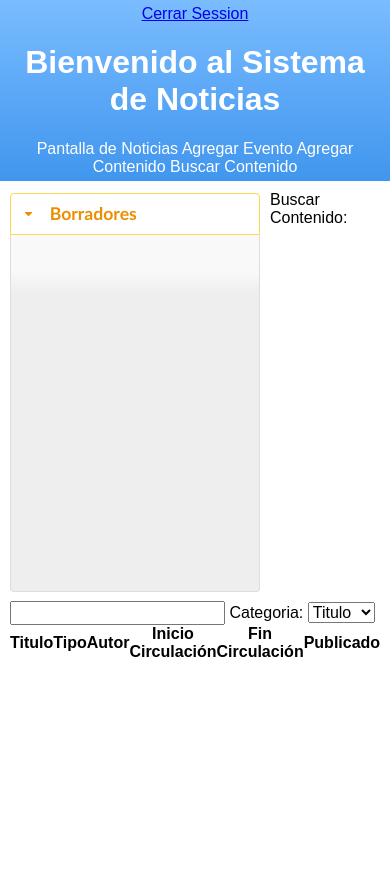
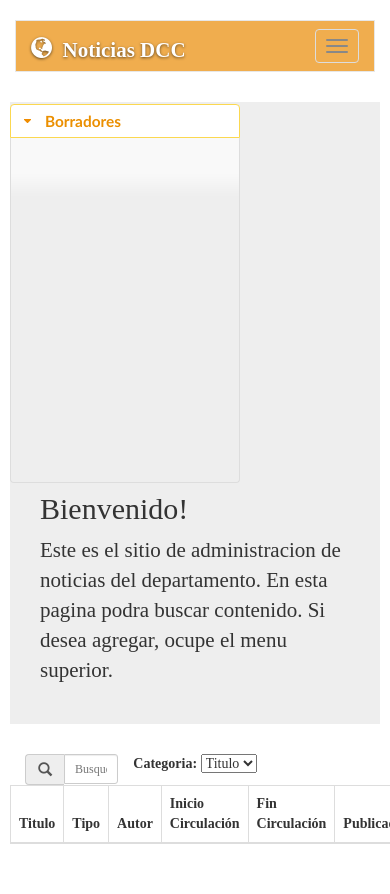
Before and after one commit to WillyMaikowski/ncid, a Django app: page /news/search/ in a window 390 px wide; the page is wider, and only the part inside the window is pictured. Before the commit the page ends 657 px from the top of that part, so only its background shows below. Run offline with Django 3.2, Linux system fonts and the light colour scheme; the visitor is signed in with stand-in values (Sample User, id 1); data comes from the database, SQL or seed files in the repository; data that the repository does not hold is empty; some libraries are stand-ins or nearby versions.

```diff
--- a/news/static/news/js/content-edition.js
+++ b/news/static/news/js/content-edition.js
@@ -202,7 +202,9 @@ function ContentEditor() {
     this.preview = function() {
     }
     this.cancel = function() {
-        window.location = IndexURL;
+        $.post(this.saveURL(), {cancel:true}, function(result) {
+            window.location = IndexURL;
+        });
     }
     this.showValidationErrors = function(errors) {
         console.log(errors);
--- a/news/static/news/style/base.css
+++ b/news/static/news/style/base.css
@@ -1,31 +1,35 @@
-header {
-    background: #7abcff; /* Old browsers */
-    background: -moz-linear-gradient(top, #7abcff 0%, #60abf8 44%, #4096ee 100%); /* FF3.6+ */
-    background: -webkit-gradient(linear, left top, left bottom, color-stop(0%,#7abcff), color-stop(44%,#60abf8), color-stop(100%,#4096ee)); /* Chrome,Safari4+ */
-    background: -webkit-linear-gradient(top, #7abcff 0%,#60abf8 44%,#4096ee 100%); /* Chrome10+,Safari5.1+ */
-    background: -o-linear-gradient(top, #7abcff 0%,#60abf8 44%,#4096ee 100%); /* Opera 11.10+ */
-    background: -ms-linear-gradient(top, #7abcff 0%,#60abf8 44%,#4096ee 100%); /* IE10+ */
-    background: linear-gradient(to bottom, #7abcff 0%,#60abf8 44%,#4096ee 100%); /* W3C */
-    filter: progid:DXImageTransform.Microsoft.gradient( startColorstr='#7abcff', endColorstr='#4096ee',GradientType=0 ); /* IE6-9 */
-
-    color:white;
-    text-align:center;
-    padding:5px;
+body {
+    font-family: 'Bitter', serif;
+    padding-top: 20px;
+    padding-bottom: 20px;
+}
+td div[class^=col-] {
+    padding-left: 0;
+}
+.jumbotron {
+    padding-top: 24px;
+    padding-bottom: 24px;
+}
+.navbar {
+    margin-bottom: 20px;
+    background-color: #f0ad4e;
+    color: white;
+}
+.navbar a, .navbar a:hover {
+    color: white !important;
 }
 
-header nav a:link {
-    color: white;
-    text-decoration: none;
+.navbar li.active a, .navbar a:hover {
+    background-color: #eea236 !important;
 }
-
-header nav a:visited {
-    color: white;
-    text-decoration: none;
+.navbar-brand {
+    font-size: 21px;
+    font-weight: bold;
+    text-shadow: 0 1px 3px rgba(0,0,0,.6);
 }
-
-header nav a:hover {
-    color: #0033CC;
-    text-decoration: none;
+.destacar {
+    background-color: yellow;
+    font-style: normal;
 }
 
 #leftPanel {
--- a/news/templates/news/base.html
+++ b/news/templates/news/base.html
@@ -1,32 +1,54 @@
 {% load staticfiles %}
 <!DOCTYPE html>
-<html>
+<html lang="es">
     <head>
+        <meta http-equiv="content-type" content="text/html; charset=UTF-8">
         <meta charset="utf-8">
-        <link rel="stylesheet" href="{% static 'news/style/normalize.css' %}" />
+        <meta http-equiv="X-UA-Compatible" content="IE=edge">
+        <meta name="viewport" content="width=device-width, initial-scale=1">
+
+        <title>Sistemas de Noticias DCC</title>
+
+        <link rel="stylesheet" href="{% static 'news/style/bootstrap.css' %}">
         <link rel="stylesheet" href="{% static 'news/style/base.css' %}" />
         <link rel="stylesheet" href="{% static 'news/style/slides.css' %}" />
         <link rel="stylesheet" href="{% static 'news/style/jquery-ui.css' %}" />
-        <title>Sistema de Noticias del DCC</title>
+
         <script src="{% static 'news/js/jquery.min.js' %}" ></script>
         <script src="{% static 'news/js/jquery-ui.min.js' %}" ></script>
         <script src="{% static 'news/js/datepicker-es.js' %}" ></script>
+        <script src="{% static 'news/js/bootstrap.min.js' %}"></script>
         <script src="{% static 'news/js/edition-common.js' %}" ></script>
         <script src="{% static 'news/js/content.js' %}" ></script>
+
         {% block head %}{% endblock %}
     </head>
     <body>
         <!-- The header with the navigaton bar -->
-        <header>
-            <a id="close-session" href="{% url 'logout'%}" >Cerrar Session</a>
-            <h1>Bienvenido al Sistema de Noticias</h1>
-            <nav>
-                <a href="{% url 'news_display'%}" target="_blank">Pantalla de Noticias</a>
-                <a href="{% url 'add_event' %}">Agregar Evento</a>
-                <a href="{% url 'add_content'%}">Agregar Contenido</a>
-                <a href="{% url 'search_content'%}">Buscar Contenido</a>
-            </nav>
-        </header>
+        <div class="container">
+            <div class="navbar navbar-default" role="navigation">
+                <div class="container-fluid">
+                    <div class="navbar-header">
+                        <button type="button" class="navbar-toggle collapsed" data-toggle="collapse" data-target=".navbar-collapse">
+                            <span class="sr-only">Toggle navigation</span>
+                            <span class="icon-bar"></span>
+                            <span class="icon-bar"></span>
+                            <span class="icon-bar"></span>
+                        </button>
+                        <a class="navbar-brand" href="#"><span class="glyphicon glyphicon-globe"></span>&nbsp; Noticias DCC</a>
+                    </div>
+                    <div class="navbar-collapse collapse">
+                        <ul class="nav navbar-nav navbar-right">
+                            <li><a href="{% url 'search_content' %}">Buscar Contenido</a></li>
+                            <li><a href="{% url 'news_display'%}" target="_blank">Pantalla de Noticias</a></li>
+                            <li><a href="{% url 'add_event' %}">Agregar Evento</a></li>
+                            <li><a href="{% url 'add_content' %}">Agregar Contenido</a></li>
+                            <li><a href="{% url 'logout'%}">Salir</a></li>
+                        </ul>
+                    </div>
+                </div>
+            </div>
+        </div>
 
         <!-- The left panel -->
         <aside id="leftPanel">
--- a/news/templates/news/search_content.html
+++ b/news/templates/news/search_content.html
@@ -7,18 +7,31 @@
 {% endblock %}
 {% block content %}
 
+<div class="jumbotron">
+    <h2>Bienvenido!</h2>
+    <p>Este es el sitio de administracion de noticias del
+departamento. En esta pagina podra buscar contenido. Si desea agregar,
+ocupe el menu superior.</p>
+</div>
+
 <div>
-    <label for="search-term">Buscar Contenido:</label>
-    <input type="text" id="search-term" onkeyup="searcher.termChanged()">
+    <div class="col-xs-4">
+        <div class="input-group">
+            <div class="input-group-addon"><span class="glyphicon glyphicon-search"></span></div>
+            <input class="form-control input-sm" placeholder="Busqueda" type="text" id="search-term" onkeyup="searcher.termChanged()">
+        </div>
+    </div>
 
+    <div class="pull-left text-right">
         <label for="search-category">Categoria:</label>
         <select id="search-category">
             <option value="title">Titulo</title>
             <option value="date">Fecha</title>
         </select>
     </div>
+</div>
 
-<table id="search-results">
+<table id="search-results" class="table table-bordered">
     <thead>
         <tr>
             <th>Titulo</th>
--- a/news/views.py
+++ b/news/views.py
@@ -88,12 +88,13 @@ def login_request(request):
         else:
             message = "Nombre de usuario o contraseña invalido."
 
-    context = {'message': message}
+    context = {'error_message': message, 'notify_message': ''}
     return render(request, 'news/login.html', context)
 
 def logout_request(request):
     logout(request)
     context = {'message' : 'Sesion cerrada con exito.'}
+    context = {'error_message': '', 'notify_message': 'Sesion cerrada con exito.'}
     return render(request, 'news/login.html', context)
 
 # Pages used by the client.
@@ -152,6 +153,12 @@ def edit_event(request, event_id):
 def edit_content(request, content_id):
     content = Slide.objects.get(pk=content_id)
     if request.method == 'POST':
+        # Check if canceling a draft.
+        if 'cancel' in request.POST:
+            if content.draft:
+                content.delete()
+            return HttpResponse(json.dumps({'accepted': True}))
+
         form = SlideForm(request.POST)
         response = {}
 
```
Also changed, not shown: news/static/news/style/login.css (renamed from news/static/news/style/index.css, +8 -0 lines), news/templates/news/login.html (+8 -6 lines), news/static/news/bootstrap.js (deleted). Lines whose indentation alone changed are shown as unchanged.
